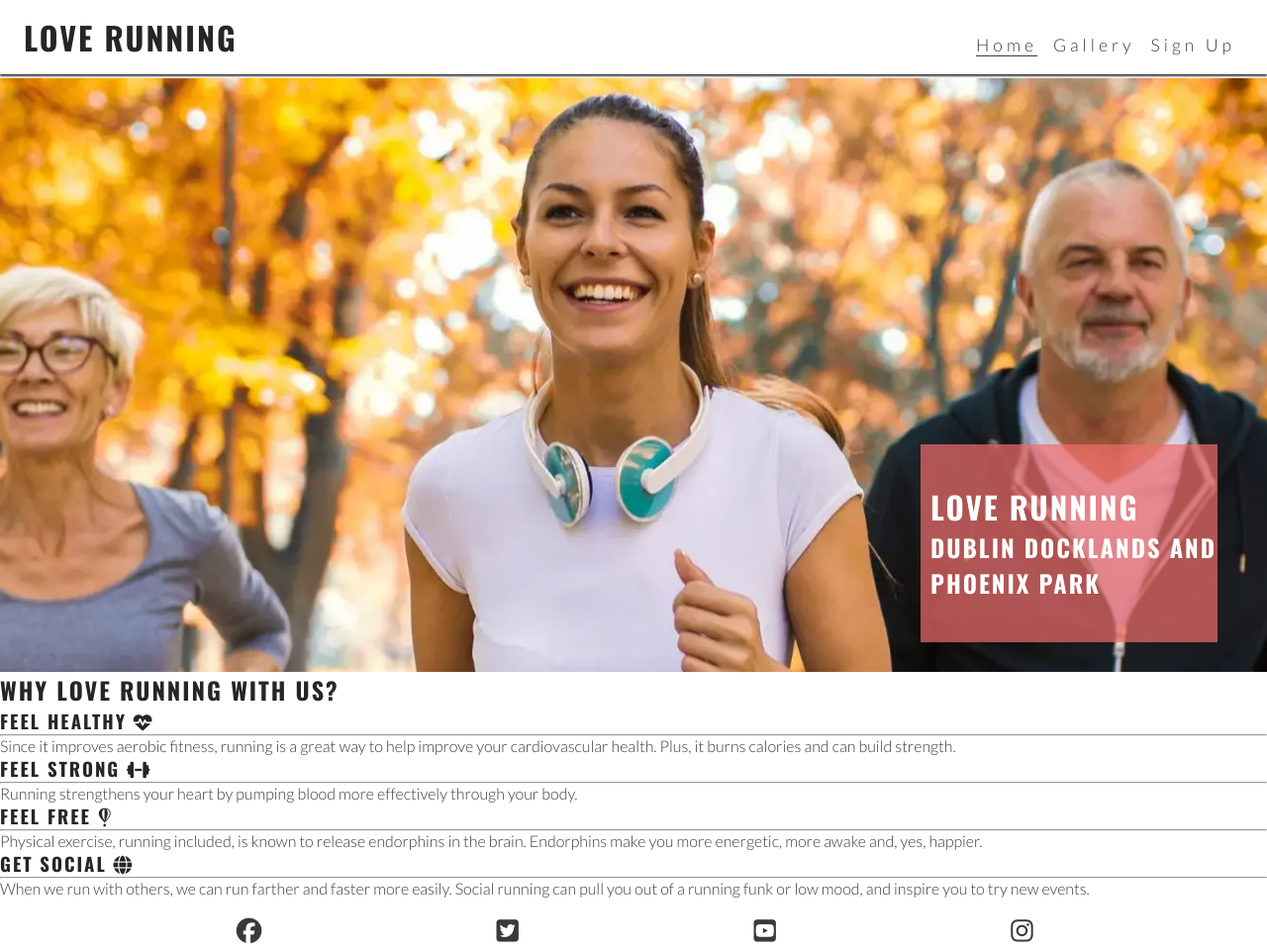
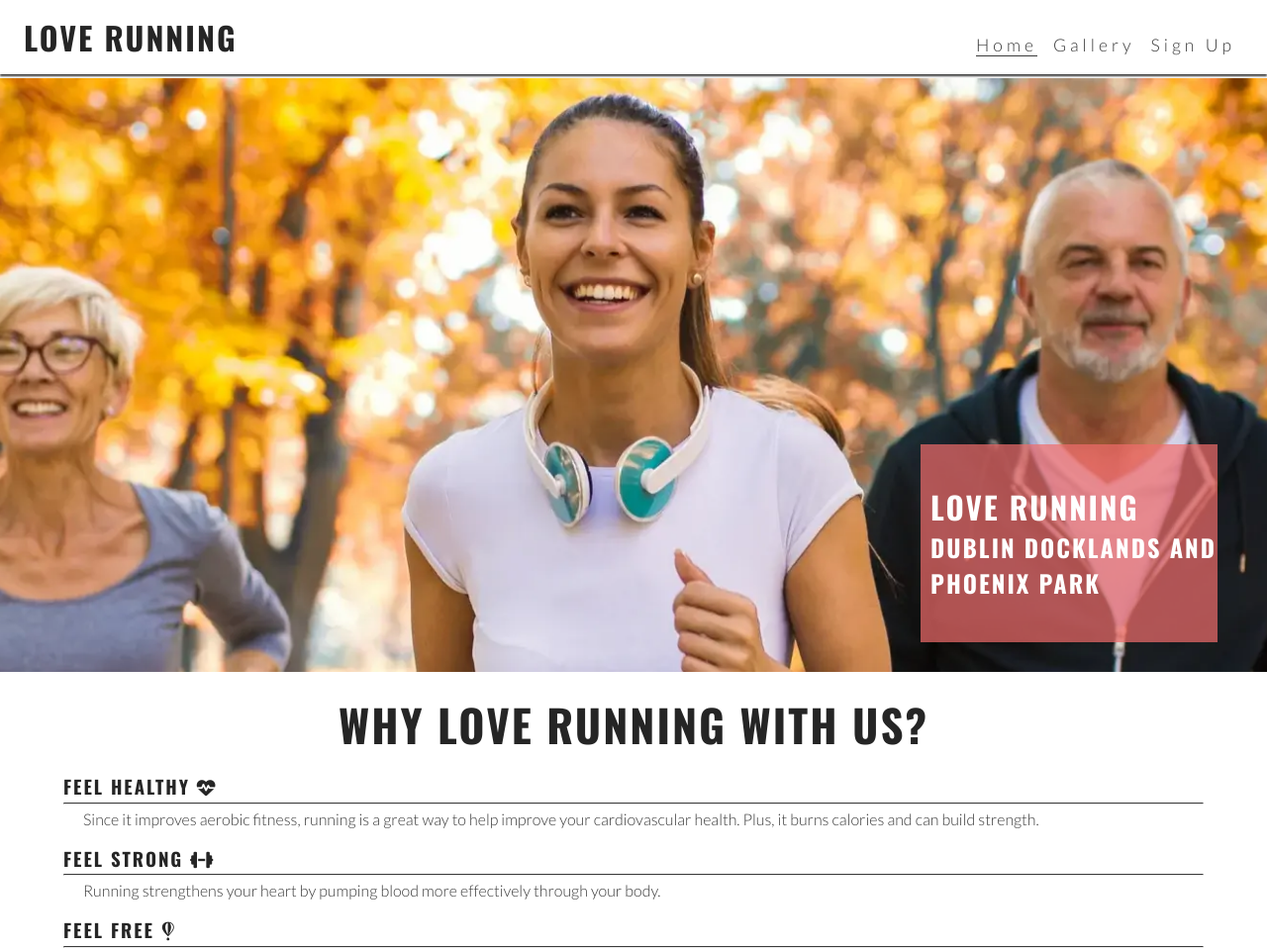
Before and after one commit to DajanPlackovic/love-running-walkthrough, a plain HTML site: page index.html in a window 1280 px wide. Shown: the top 960 px of the page at 99% size. Drawn offline with nearby package versions, Linux system fonts and the light colour scheme.

Commit message:
add reasons styles

```diff
--- a/assets/css/style.css
+++ b/assets/css/style.css
@@ -114,6 +114,32 @@ main {
   color: #fff;
 }
 
+/* Reasons section */
+#reasons {
+  width: 90%;
+  margin: 20px auto;
+}
+
+#reasons > h2 {
+  font-size: 280%;
+  margin-bottom: 20px;
+  text-align: center;
+}
+
+#reasons div {
+  line-height: 20px;
+  margin-bottom: 20px;
+}
+
+#reasons hr {
+  border-top: 1px solid #3a3a3a;
+  margin: 5px 0;
+}
+
+#reasons p {
+  padding: 0 20px;
+}
+
 /* Footer */
 #social-networks {
   text-align: center;
```
